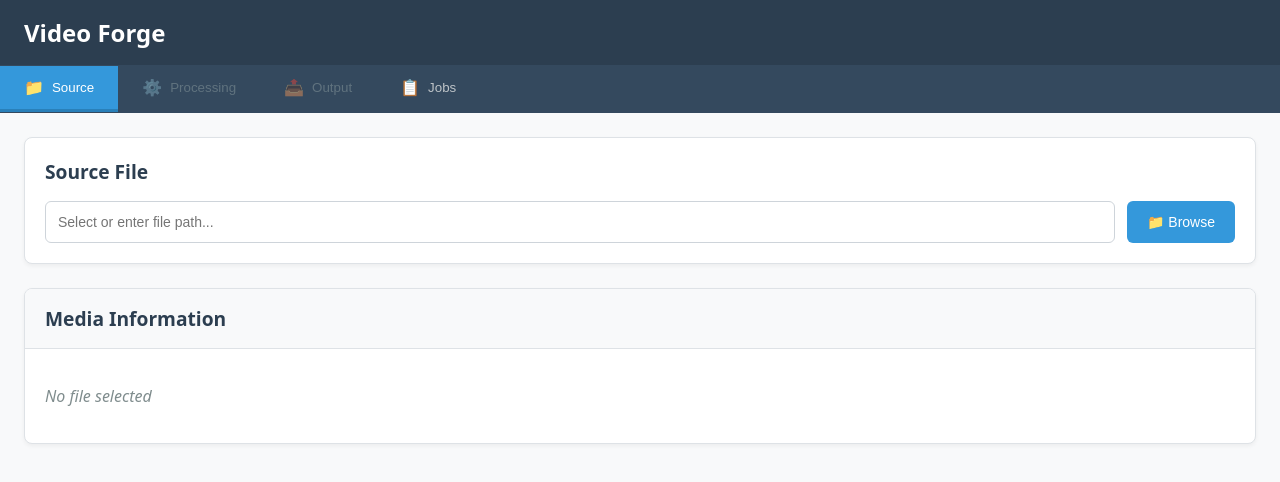
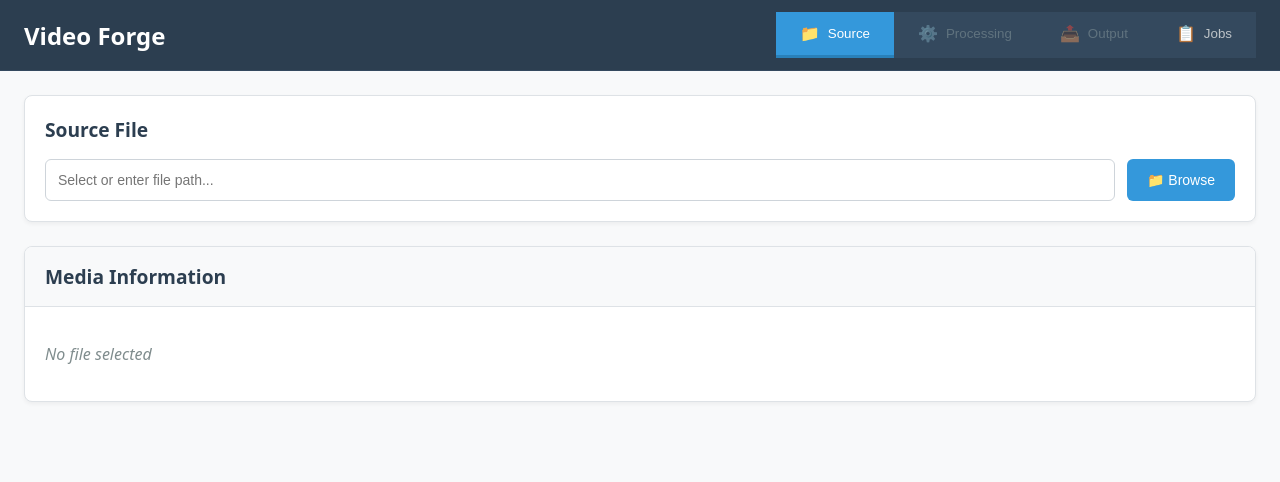
Before and after one commit to jessielw/VideoForge, a React (Vite) app in the folder frontend/: page / in a window 1280 px wide. Shown: the top 482 px of the page. Built offline with nearby package versions, Linux system fonts and the light colour scheme.

Commit message:
feat: more layout improvements

```diff
--- a/frontend/src/styles/framepreview.css
+++ b/frontend/src/styles/framepreview.css
@@ -6,7 +6,7 @@
   box-shadow: 0 2px 4px rgba(0, 0, 0, 0.05);
   display: flex;
   flex-direction: column;
-  min-height: 100vh;
+  min-height: 90vh;
   overflow: hidden;
   position: relative; /* Important for minimap positioning */
 }
--- a/frontend/src/styles/layout.css
+++ b/frontend/src/styles/layout.css
@@ -9,17 +9,19 @@
 .layout-header {
   background: #2c3e50;
   color: white;
-  padding: 0;
+  padding: 12px 24px; /* increase vertical spacing */
   border-bottom: 1px solid #34495e;
   box-shadow: 0 2px 4px rgba(0, 0, 0, 0.1);
+  display: flex;
+  align-items: center;
+  justify-content: space-between;
 }
 
 .app-title {
   margin: 0;
-  padding: 16px 24px;
+  padding: 0 12px 0 0;
   font-size: 1.5rem;
   font-weight: 600;
-  border-bottom: 1px solid #34495e;
 }
 
 .layout-content {
```
